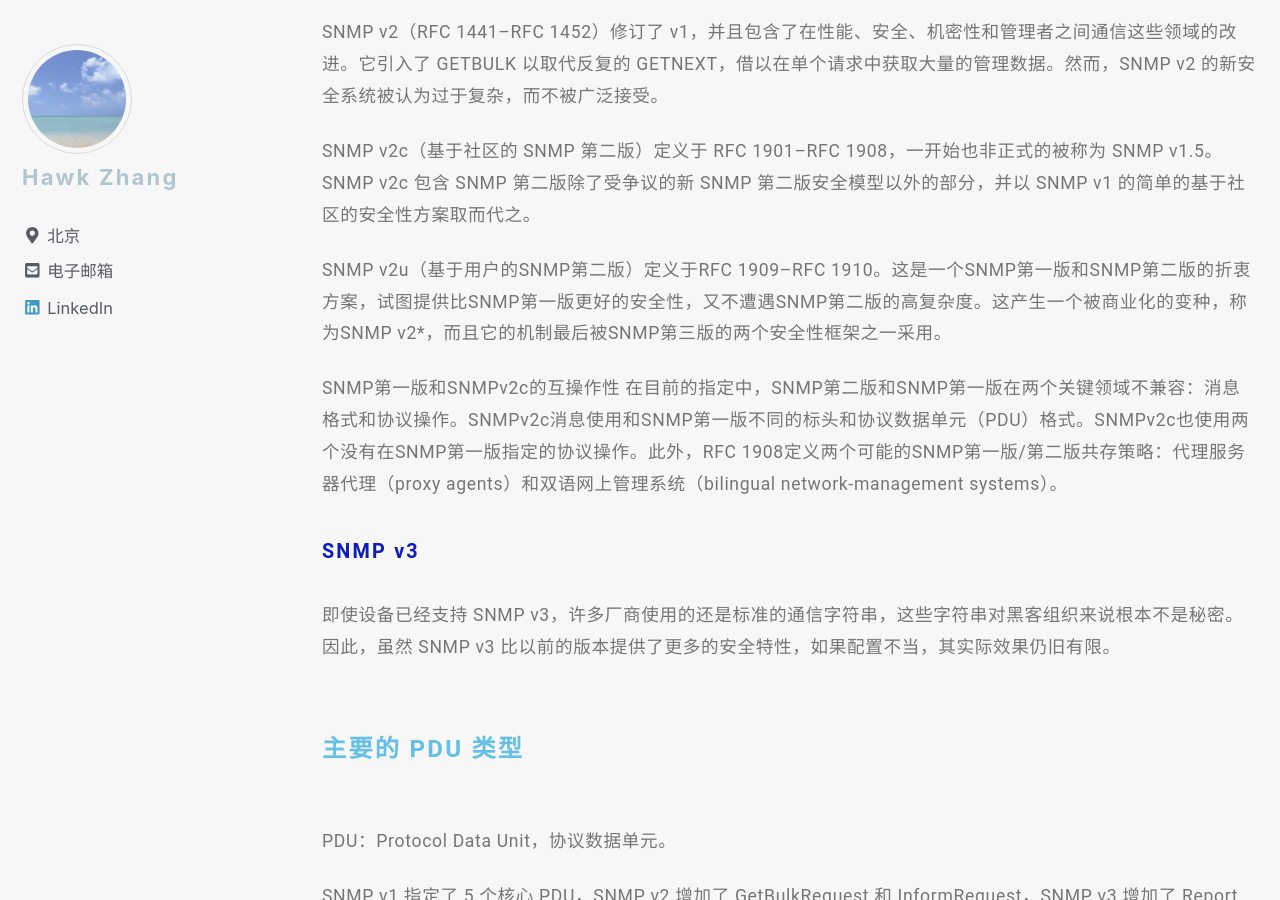
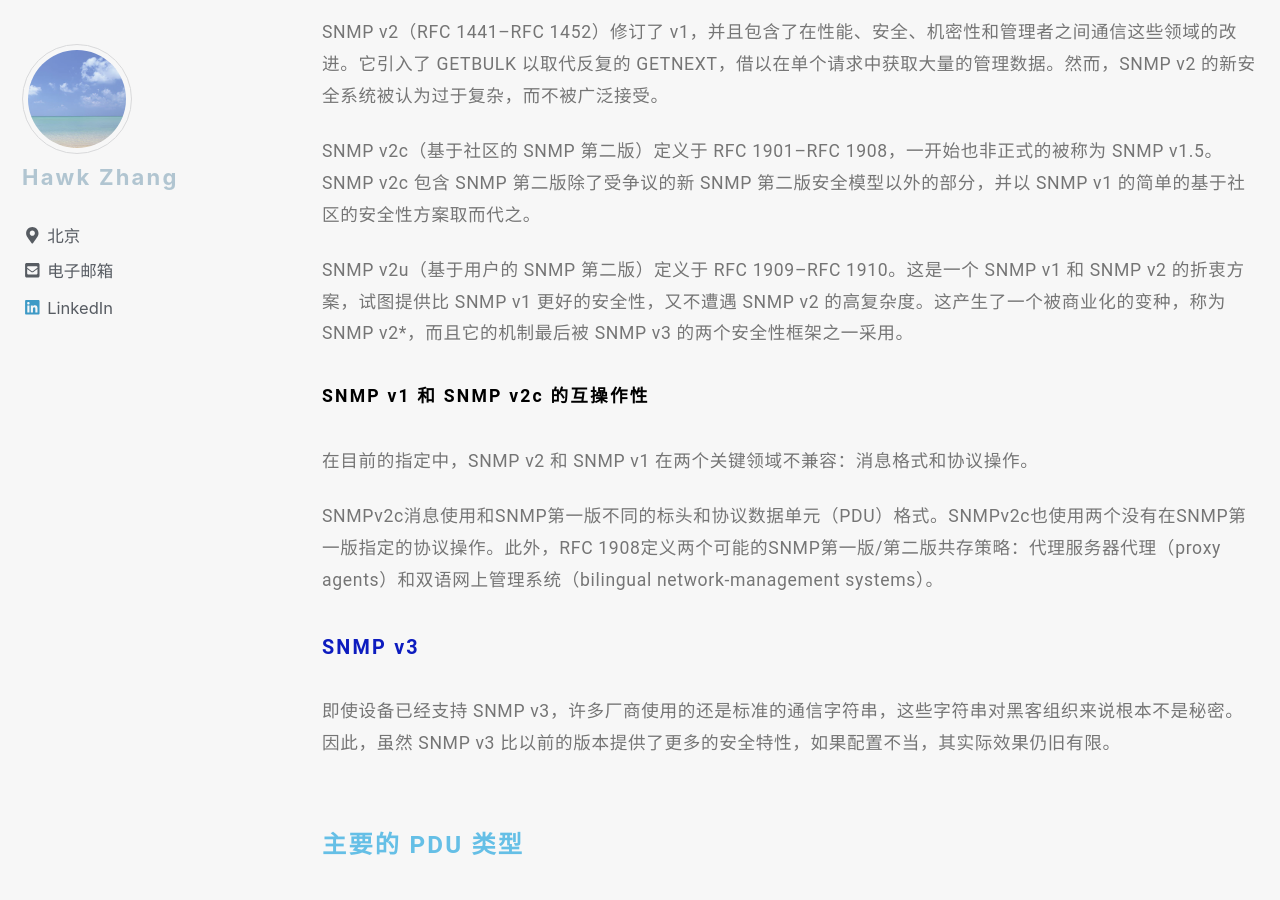
Before and after one commit to narru888/linotes_note, a Jekyll site: the page built from _posts/monitor/zabbix/2018-01-02-monitor.snmp.md, in a window 1280 px wide and 900 px high, scrolled down 4180 px. Built offline with Jekyll 4.4.1, drawn with Linux system fonts in a browser that asks for light colours; nearby versions of some CDN libraries; a script that is not in the unit is left out.

Commit message:
update on 2018-10-20 18:20:01 CST

```diff
--- a/_posts/monitor/zabbix/2018-01-02-monitor.snmp.md
+++ b/_posts/monitor/zabbix/2018-01-02-monitor.snmp.md
@@ -129,10 +129,13 @@ SNMP v2（RFC 1441–RFC 1452）修订了 v1，并且包含了在性能、安全
 
 SNMP v2c（基于社区的 SNMP 第二版）定义于 RFC 1901–RFC 1908，一开始也非正式的被称为 SNMP v1.5。SNMP v2c 包含 SNMP 第二版除了受争议的新 SNMP 第二版安全模型以外的部分，并以 SNMP v1 的简单的基于社区的安全性方案取而代之。
 
-SNMP v2u（基于用户的SNMP第二版）定义于RFC 1909–RFC 1910。这是一个SNMP第一版和SNMP第二版的折衷方案，试图提供比SNMP第一版更好的安全性，又不遭遇SNMP第二版的高复杂度。这产生一个被商业化的变种，称为SNMP v2*，而且它的机制最后被SNMP第三版的两个安全性框架之一采用。
+SNMP v2u（基于用户的 SNMP 第二版）定义于 RFC 1909–RFC 1910。这是一个 SNMP v1 和 SNMP v2 的折衷方案，试图提供比 SNMP v1 更好的安全性，又不遭遇 SNMP v2 的高复杂度。这产生了一个被商业化的变种，称为 SNMP v2*，而且它的机制最后被 SNMP v3 的两个安全性框架之一采用。
 
-SNMP第一版和SNMPv2c的互操作性
-在目前的指定中，SNMP第二版和SNMP第一版在两个关键领域不兼容：消息格式和协议操作。SNMPv2c消息使用和SNMP第一版不同的标头和协议数据单元（PDU）格式。SNMPv2c也使用两个没有在SNMP第一版指定的协议操作。此外，RFC 1908定义两个可能的SNMP第一版/第二版共存策略：代理服务器代理（proxy agents）和双语网上管理系统（bilingual network-management systems）。
+###### SNMP v1 和 SNMP v2c 的互操作性
+
+在目前的指定中，SNMP v2  和 SNMP v1 在两个关键领域不兼容：消息格式和协议操作。
+
+SNMPv2c消息使用和SNMP第一版不同的标头和协议数据单元（PDU）格式。SNMPv2c也使用两个没有在SNMP第一版指定的协议操作。此外，RFC 1908定义两个可能的SNMP第一版/第二版共存策略：代理服务器代理（proxy agents）和双语网上管理系统（bilingual network-management systems）。
 
 
 ##### SNMP v3
```
